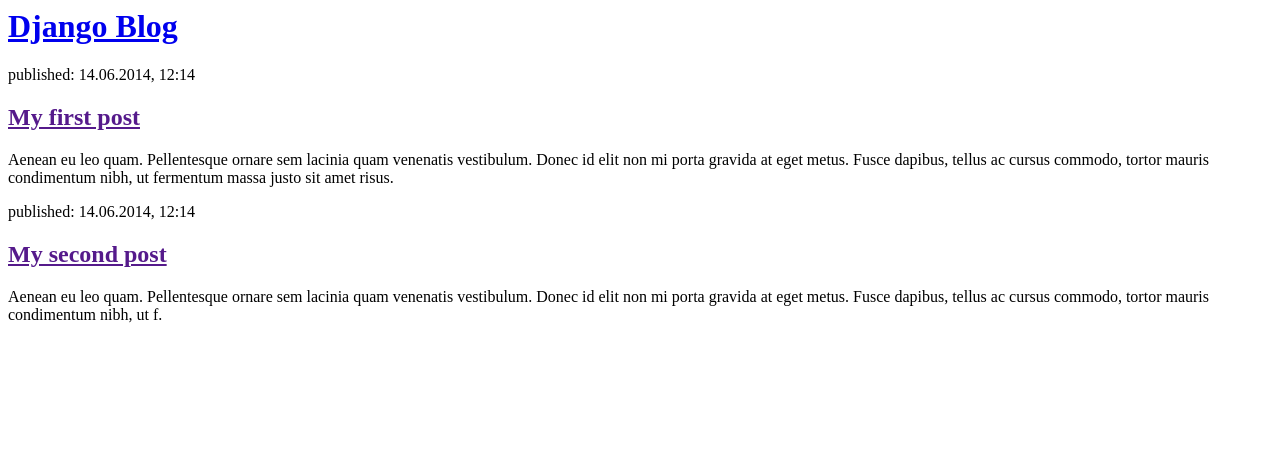
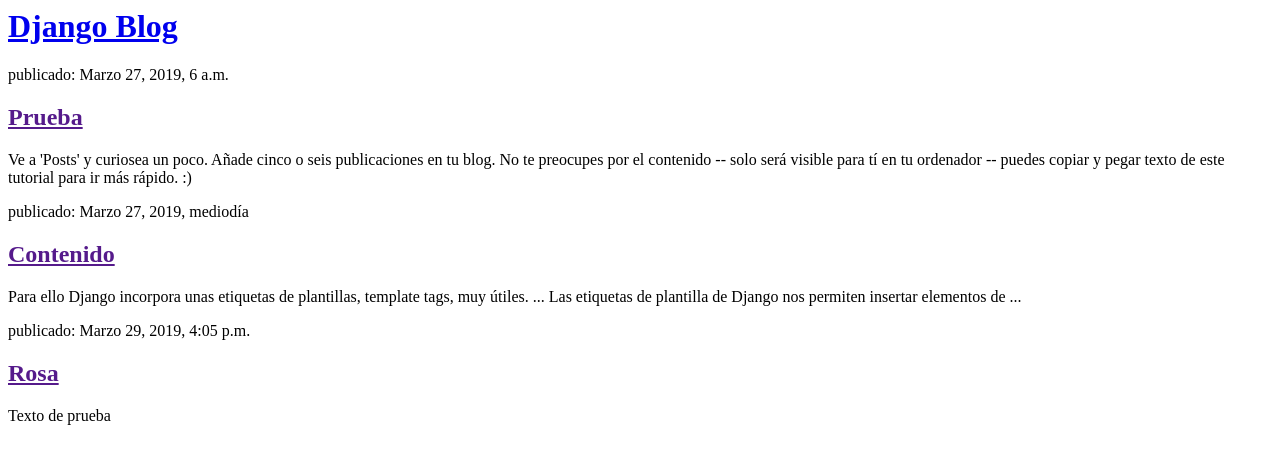
Before and after one commit to carralafuente/my-first-blog, a Django app: page / in a window 1280 px wide. Shown: the top 464 px of the page. Run offline with Django 3.2, Linux system fonts and the light colour scheme; data comes from the database, SQL or seed files in the repository; both versions use the stored data as it was after the commit.

Commit message:
Templates modificados para mostrar posts desde base de datos

```diff
--- a/blog/templates/blog/post_list.html
+++ b/blog/templates/blog/post_list.html
@@ -4,19 +4,16 @@
 </head>
 <body>
 	<div>
-            <h1><a href="/">Django Blog</a></h1>
+		<h1><a href = "/" > Django Blog </a></h1>
 	</div>
-
+	{% for post in posts %}
 	<div>
-            <p>published: 14.06.2014, 12:14</p>
-            <h2><a href="">My first post</a></h2>
-            <p>Aenean eu leo quam. Pellentesque ornare sem lacinia quam venenatis vestibulum. Donec id elit non mi porta gravida at eget metus. Fusce dapibus, tellus ac cursus commodo, tortor mauris condimentum nibh, ut fermentum massa justo sit amet risus.</p>
+		<p> publicado: {{ post.published_date }} </p>
+		<h2>
+        	<a href = "" >{{ post.title }} </a>
+        </h2>
+		<p>{{ post.text|linebreaksbr }} </p>
 	</div>
-
-        <div>
-            <p>published: 14.06.2014, 12:14</p>
-            <h2><a href="">My second post</a></h2>
-            <p>Aenean eu leo quam. Pellentesque ornare sem lacinia quam venenatis vestibulum. Donec id elit non mi porta gravida at eget metus. Fusce dapibus, tellus ac cursus commodo, tortor mauris condimentum nibh, ut f.</p>
-        </div>
+	{% endfor %}
 </body>
 </html>
--- a/blog/views.py
+++ b/blog/views.py
@@ -1,6 +1,8 @@
 from django.shortcuts import render
-
+from .models import Post
+from django.utils import timezone
 # Create your views here.
 
 def post_list(request):
-	return render(request, 'blog/post_list.html')
+	posts = Post.objects.filter(published_date__lte=timezone.now()).order_by('published_date')
+	return render(request, 'blog/post_list.html', {'posts': posts})
```
Also changed, not shown: db.sqlite3. Lines whose indentation alone changed are shown as unchanged.
